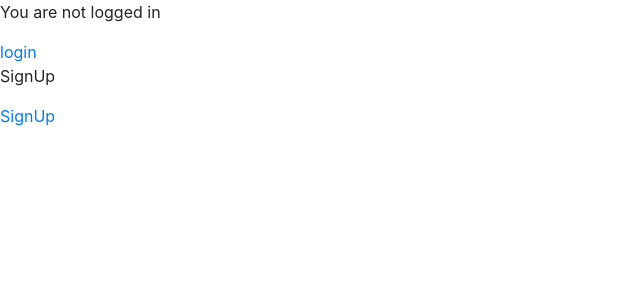
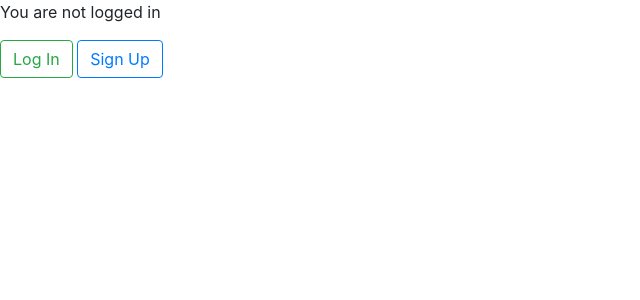
Before and after one commit to jshota/BeaverGo, a Django app: page / in a window 1280 px wide. Shown: the top 300 px of the page, without its empty margins (0-640 px from the left). Run offline with Django 3.2, Linux system fonts and the light colour scheme; some libraries are stand-ins or nearby versions.

Commit message:
Change: Logout button, Signup button, Reset Password button, Login button to bootstrap5

```diff
--- a/templates/home.html
+++ b/templates/home.html
@@ -1,16 +1,21 @@
 {% extends 'base.html' %}
-
 {% block title %}Home{% endblock %}
-
 {% block content %}
-{% if user.is_authenticated %}
-  Hi {{ user.username }}!
-  <p><a href="{% url 'logout' %}">logout</a></p>
-  <p><a href="{% url 'password_reset' %}">reset password</a></p>
-{% else %}
-  <p>You are not logged in</p>
-  <a href="{% url 'login' %}">login</a>
-  <p>SignUp</p>
-  <a href="{% url 'signup' %}">SignUp</a>
-{% endif %}
+	{% if user.is_authenticated %}
+		Hi {{ user.username }}!
+		<form class="form-inline my-2 my-lg-0" style="align-items: right">
+			<div>
+				<input type="button" class="btn btn-outline-success my-2 my-sm-0" value="Log Out" onclick="window.location.href='{% url 'logout' %}'"/></button>
+				<input type="button" class="btn btn-outline-primary my-2 my-sm-0" value="Reset Password" onclick="window.location.href='{% url 'password_reset' %}'"/></button>
+			</div>
+		</form>
+	{% else %}
+		<p>You are not logged in</p>
+		<form class="form-inline my-2 my-lg-0" style="align-items: right">
+			<div>
+				<input type="button" class="btn btn-outline-success my-2 my-sm-0" value="Log In" onclick="window.location.href='{% url 'login' %}'"/></button>
+				<input type="button" class="btn btn-outline-primary my-2 my-sm-0" value="Sign Up" onclick="window.location.href='{% url 'signup' %}'"/></button>
+			</div>
+		</form>
+	{% endif %}
 {% endblock %}
```
Also changed, not shown: db.sqlite3, templates/base.html (indentation only).
